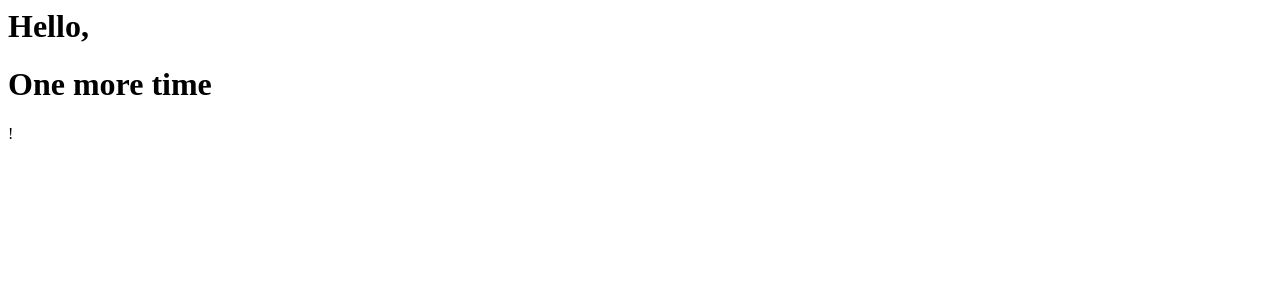
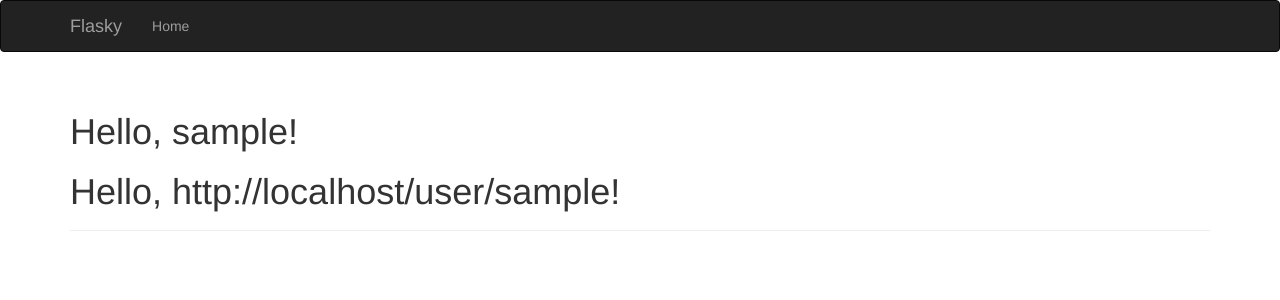
Before and after one commit to yinlinzh/vm-flapper, a Flask app: a page that uses OReillyFlask/templates/user.html in a window 1280 px wide. Shown: the top 300 px of the page. Run offline with Flask 2, Linux system fonts and the light colour scheme; some libraries are stand-ins or nearby versions.

Commit message:
explore flask error handler & static files & Jinja2 template

```diff
--- a/OReillyFlask/hello.py
+++ b/OReillyFlask/hello.py
@@ -1,13 +1,19 @@
 # -*- coding: utf-8 -*-
 
-from flask import Flask, request, make_response, abort, redirect, render_template
+from datetime import datetime
+
+from flask import Flask, request, make_response, abort, redirect, render_template, url_for
 from flask.ext.script import Manager
+from flask.ext.bootstrap import Bootstrap
+from flask.ext.moment import Moment
 
 # Create an application instance, an object of class Flask
 # The only required argument to the Flask class constructor
 # is the name of the main module or package of the application.
 app = Flask(__name__)
 mgr = Manager(app)
+bootstrap = Bootstrap(app)
+moment = Moment(app)
 
 
 # view function
@@ -15,7 +21,7 @@ mgr = Manager(app)
 # with HTML content
 @app.route('/')
 def index():
-    return render_template('index.html')
+    return render_template('index.html', current_time=datetime.utcnow())
     # user_agent = request.headers.get('User-Agent')
     # response = make_response('<h1>Your User-Agent is %s\n, This document carries a cookie!</h1>' % user_agent)
     # response.set_cookie('answer', '42')
@@ -27,9 +33,20 @@ def index():
 
 @app.route('/user/<name>')
 def user(name):
-    return render_template('user.html', name='<h1>One more time</h1>') #name)
+    url = url_for('user', name=name, _external=True)
+    return render_template('user.html', name=name, url=url)
     # abort(404)
     # return '<h1>Hello, %s!</h1>' % name
+
+
+@app.errorhandler(404)
+def page_not_found(e):
+    return render_template('404.html'), 404
+
+
+@app.errorhandler(500)
+def internal_server_error(e):
+    return render_template('500.html'), 500
 
 
 if __name__ == '__main__':
--- a/OReillyFlask/templates/base.html
+++ b/OReillyFlask/templates/base.html
@@ -1,12 +1,41 @@
-<!DOCTYPE HTML>
-<html>
-<head>
-    {% block head %}
-    <title></title>
-    {% endblock %}
-</head>
-<body>
-    {% block body %}
-    {% endblock %}
-</body>
-</html>
+{% extends "bootstrap/base.html" %}
+
+{% block title %}Flasky{% endblock %}
+
+{% block scripts %}
+{{ super() }}
+{{ moment.include_moment() }}
+{% endblock %}
+
+{% block head %}
+{{ super() }}
+<link rel="shortcut icon" type="image/x-icon" href="{{ url_for('static', filename='favicon.ico') }}">
+<link rel="icon" type="image/x-icon" href="{{ url_for('static', filename='favicon.ico') }}">
+{% endblock %}
+
+{% block navbar %}
+<div class="navbar navbar-inverse" role="navigation">
+    <div class="container">
+        <div class="navbar-header">
+            <button type="button" class="navbar-toggle" data-toggle="collapse" data-target=".navbar-collapse">
+                <span class="sr-only">Toggle navigation</span>
+                <span class="icon-bar"></span>
+                <span class="icon-bar"></span>
+                <span class="icon-bar"></span>
+            </button>
+            <a class="navbar-brand" href="/">Flasky</a>
+        </div>
+        <div class="navbar-collapse collapse">
+            <ul class="nav navbar-nav">
+                <li><a href="/">Home</a></li>
+            </ul>
+        </div>
+    </div>
+</div>
+{% endblock %}
+
+{% block content %}
+<div class="container">
+    {% block page_content %}{% endblock %}
+</div>
+{% endblock %}
--- a/OReillyFlask/templates/user.html
+++ b/OReillyFlask/templates/user.html
@@ -1 +1,8 @@
-<h1>Hello, {{ name|safe }}!</h1>
+{% extends "base.html" %}
+
+{% block page_content %}
+<div class="page-header">
+    <h1>Hello, {{ name|safe }}!</h1>
+    <h1>Hello, {{ url|safe }}!</h1>
+</div>
+{% endblock %}
```
Also changed, not shown: OReillyFlask/templates/404.html (added, +7 -0 lines), OReillyFlask/templates/500.html (added, +7 -0 lines), OReillyFlask/templates/index.html (+7 -0 lines), OReillyFlask/static/favicon.ico (added).
